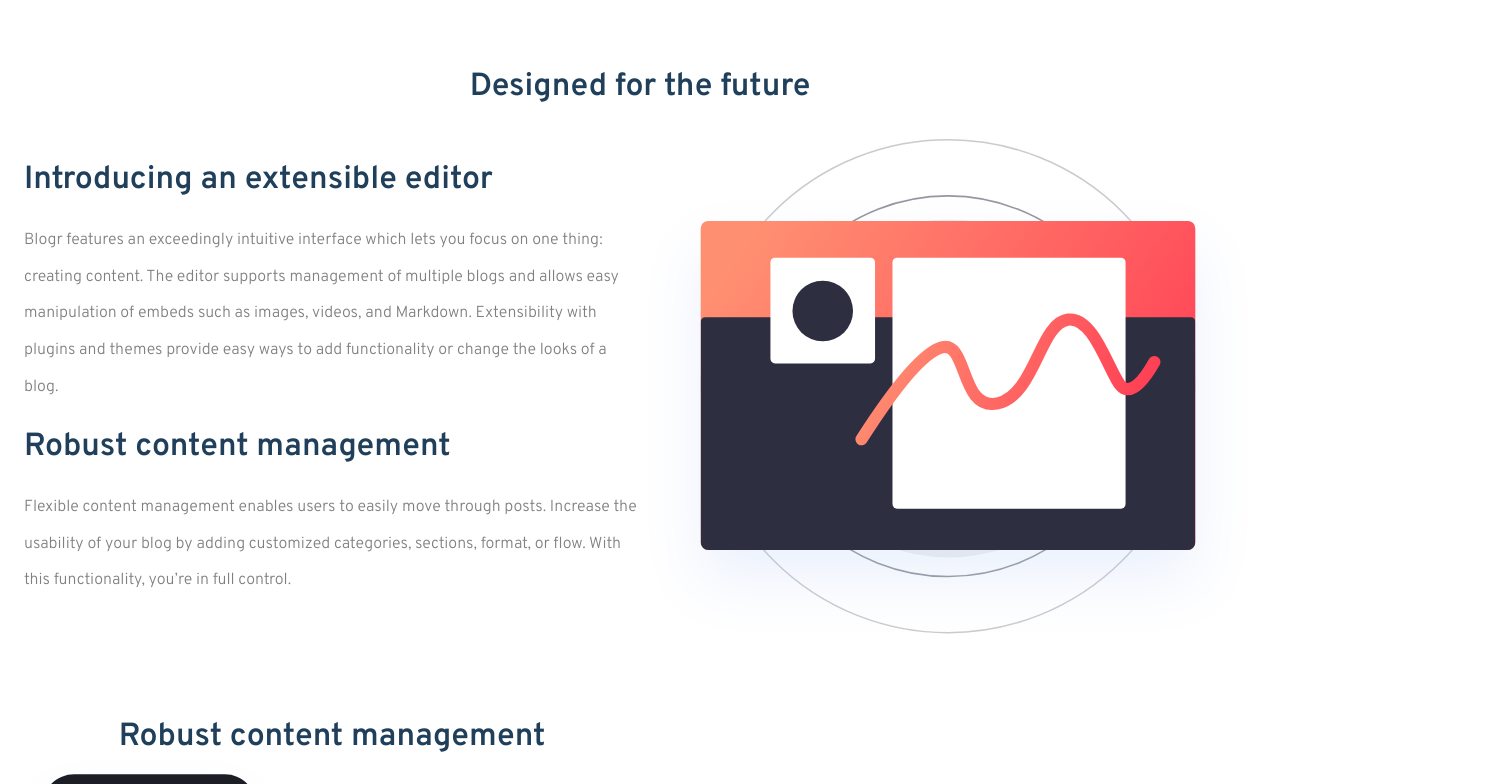
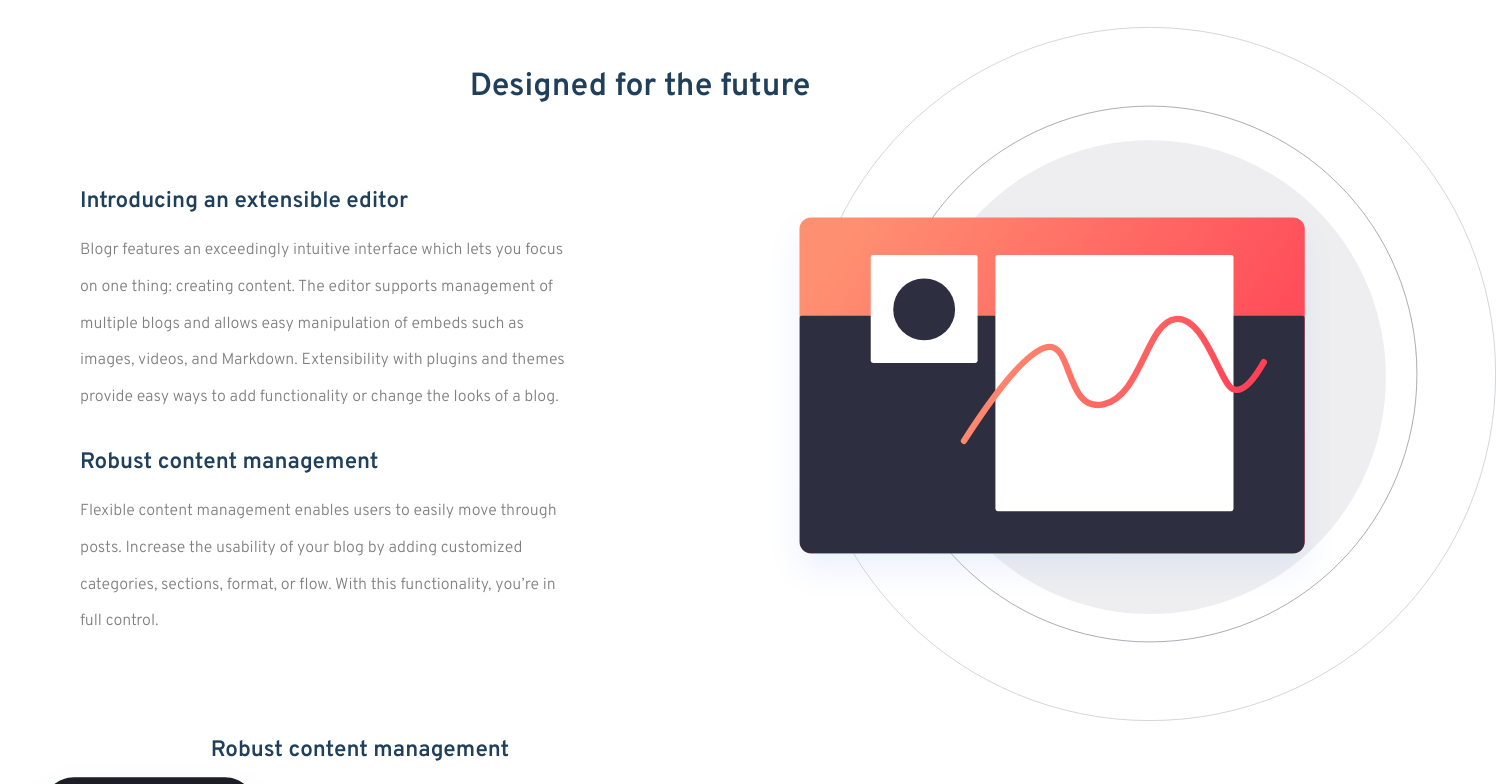
Before and after one commit to yuliia-p/Blogr-landing-page, a website: page index.html in a window 1280 px wide. Shown: the part 721-1505 px from the top of the page, 1496 px wide, since content can reach past the window. Drawn offline with Linux system fonts and the light colour scheme.

Commit message:
working onn desktop view

```diff
--- a/css/layout.css
+++ b/css/layout.css
@@ -29,4 +29,8 @@
   .column-half-desktop {
     flex-basis: 50%;
   }
+
+  .row {
+    padding: 1.5rem 5rem;
+  }
 }
--- a/css/styles.css
+++ b/css/styles.css
@@ -194,13 +194,17 @@ div.footer {
 }
 
 @media screen and (min-width: 756px) {
+  body {
+    font-size: 1rem;
+  }
+
   .container {
     width: 100%;
     margin: auto;
   }
 
   .desktop {
-    display: contents;
+    display: block;
   }
 
   .mobile {
@@ -253,10 +257,38 @@ div.footer {
   div.column-full h1.design-h1 {
     font-size: 2rem;
     font-weight: bold;
+    margin-bottom: 3rem;
   }
 
   .row-design p {
     font-size: 1rem;
     padding: 0;
+    margin-right: 4rem;
+  }
+
+  div.column-full h1 {
+    font-size: 3rem;
+    font-weight: bold;
+    margin-bottom: 0;
+  }
+
+  div.column-full p {
+    font-size: 1rem;
+  }
+
+  div.column-half-desktop h1 {
+    font-size: 1.4rem;
+    margin: 2rem 0 1rem;
+  }
+
+  div.position {
+    position: relative;
+  }
+
+  div.position img.desktop {
+    width: 130%;
+    position: absolute;
+    top: -8rem;
+    left: 8rem;
   }
 }
--- a/index.html
+++ b/index.html
@@ -108,8 +108,9 @@
       <div class="column-full column-full-m" style="text-align: center">
         <h1 class="design-h1" >Designed for the future</h1>
       </div>
-      <div class="column-half-desktop column-full-m">
-        <img style="width: 100%" src="./images/illustration-editor-mobile.svg" alt="">
+      <div class="column-half-desktop column-full-m position">
+        <img class="mobile" style="width: 100%" src="./images/illustration-editor-mobile.svg" alt="">
+        <img class="desktop" src="./images/illustration-editor-desktop.svg" alt="">
       </div>
       <div class="column-half-desktop column-full-m">
         <h1>Introducing an extensible editor</h1>
@@ -124,13 +125,9 @@
           by adding customized categories, sections, format, or flow. With this functionality, you’re in full control.</p>
       </div>
     </div>
-
     <div class="row">
       <div class="column-half-desktop column-full-m">
         <h1>Robust content management</h1>
-      </div>
-      <div class="column-half-desktop column-full-m">
-
       </div>
     </div>
     <div class="row row-blue">
```
